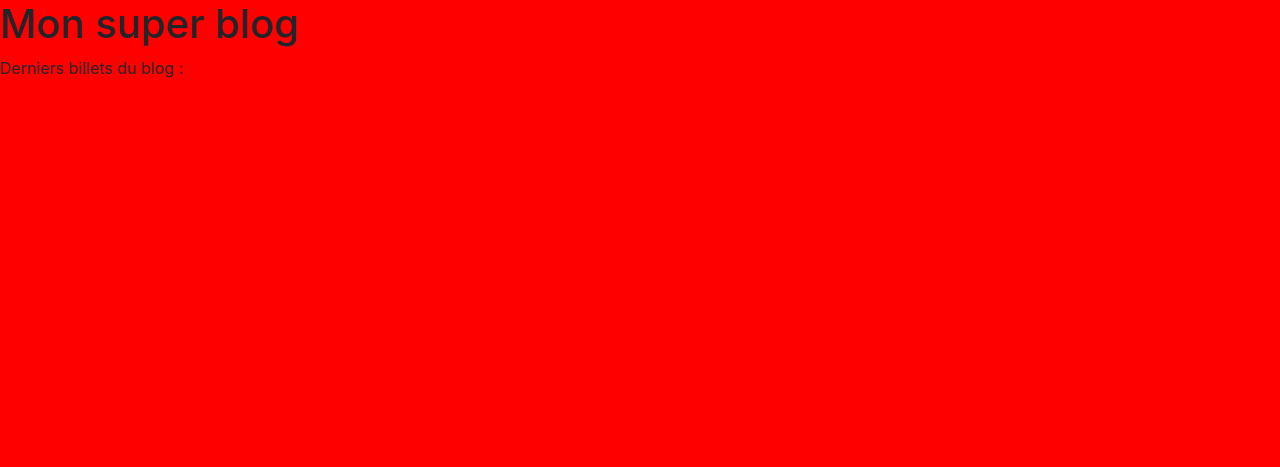
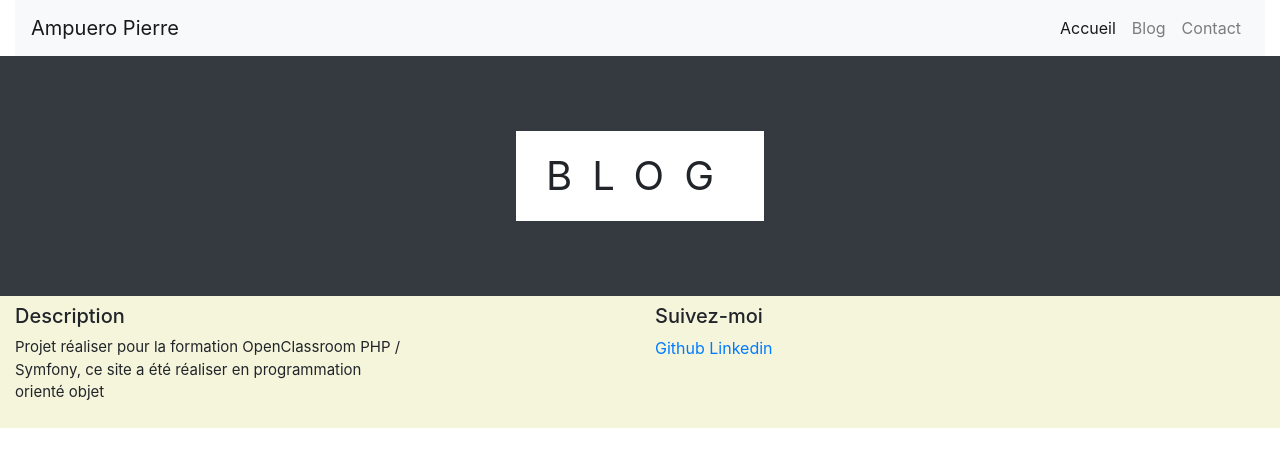
Before and after one commit to ampueropierre/blog, a PHP site: page / in a window 1280 px wide. Shown: the top 467 px of the page. Run offline with PHP 8.4, Linux system fonts and the light colour scheme; data that the repository does not hold is empty.

Commit message:
modify design and add scss

```diff
--- a/Public/css/style.css
+++ b/Public/css/style.css
@@ -1,3 +1,25 @@
-body {
-	background: red;
-}
+a {
+  text-decoration: none; }
+  a:hover {
+    text-decoration: none; }
+
+.news a {
+  color: #212529; }
+  .news a:hover {
+    color: #0085a1; }
+.news .news-title {
+  font-size: 36px; }
+
+footer {
+  background-color: beige; }
+  footer p {
+    font-size: 15px; }
+
+.bloc-title-page .title-page {
+  padding: 15px 30px;
+  background-color: white;
+  text-transform: uppercase;
+  letter-spacing: 20px;
+  font-size: 40px; }
+
+/*# sourceMappingURL=style.css.map */
--- /dev/null
+++ b/Public/scss/_bloc-title-page.scss
@@ -0,0 +1,9 @@
+.bloc-title-page {
+	.title-page {
+		padding: 15px 30px;
+		background-color: white;
+		text-transform: uppercase;
+		letter-spacing: 20px;
+		font-size: 40px;
+	}
+}
--- /dev/null
+++ b/Public/scss/_clean.scss
@@ -0,0 +1,6 @@
+a {
+	text-decoration: none;
+	&:hover {
+		text-decoration: none;
+	}
+}
--- /dev/null
+++ b/Public/scss/_footer.scss
@@ -0,0 +1,6 @@
+footer {
+	background-color : beige;
+	p {
+		font-size: 15px;
+	}
+}
--- /dev/null
+++ b/Public/scss/_news.scss
@@ -0,0 +1,11 @@
+.news {
+	a {
+		color: #212529;
+		&:hover {
+			color: #0085a1;
+		}
+	}
+	.news-title {
+		font-size: 36px;
+	}
+}
--- /dev/null
+++ b/Public/scss/style.scss
@@ -0,0 +1,7 @@
+@import 'clean';
+
+@import 'news';
+
+@import 'footer';
+
+@import 'bloc-title-page';
--- a/view/frontend/listPostView.php
+++ b/view/frontend/listPostView.php
@@ -1,25 +1,26 @@
 <?php
 $title = 'Mon blog';
 ob_start();
-?>
 
-<h1>Mon super blog</h1>
-<p>Derniers billets du blog :</p>
-<?php
 foreach ($posts as $post)
 {
 ?>
 <div class="news">
-	<h3>
-		<?= htmlspecialchars($post->title()) ?>
-		<br>
+	<a href="">
+		<h3 class="news-title">
+			<?= htmlspecialchars($post->title()) ?>
+		</h3>
+		<p>
+			<?= nl2br(htmlspecialchars($post->content())) ?>
+		</p>
+
+	</a>
+	<p class="news-meta">
 		<em>Publié le <?= $post->dateCreation()->format('d/m/Y à H:i:s') ?></em>
-	</h3>
-	<p>
-		<?= nl2br(htmlspecialchars($post->content())) ?>
 		<br>
 		<em><a href="index.php?action=post&id=<?= $post->id() ?>">Commentaires</a></em>
 	</p>
+	<hr>
 </div>
 <?php
 }
--- a/view/frontend/template.php
+++ b/view/frontend/template.php
@@ -4,10 +4,59 @@
 		<meta charset="UTF-8">
 		<title><?= $title ?></title>
 		<link rel="stylesheet" href="https://stackpath.bootstrapcdn.com/bootstrap/4.3.1/css/bootstrap.min.css" integrity="sha384-ggOyR0iXCbMQv3Xipma34MD+dH/1fQ784/j6cY/iJTQUOhcWr7x9JvoRxT2MZw1T" crossorigin="anonymous">
-		<link rel="stylesheet" href="Public/css/style.css">
+		<link rel="stylesheet" href="public/css/style.css">
+		<meta name="viewport" content="width=device-width, initial-scale=1.0">
 	</head>
 	<body>
-		<?= $content ?>
+		<header>
+			<div class="container-fluid">
+				<nav class="navbar navbar-expand-lg navbar-light bg-light">
+					<a class="navbar-brand" href="#">Ampuero Pierre</a>
+					<button class="navbar-toggler" type="button" data-toggle="collapse" data-target="#navbarNavAltMarkup" aria-controls="navbarNavAltMarkup" aria-expanded="false" aria-label="Toggle navigation">
+						<span class="navbar-toggler-icon"></span>
+					</button>
+					<div class="collapse navbar-collapse" id="navbarNavAltMarkup">
+						<div class="navbar-nav ml-auto">
+							<a class="nav-item nav-link active" href="#">Accueil</a>
+							<a class="nav-item nav-link" href="#">Blog</a>
+							<a class="nav-item nav-link" href="#">Contact</a>
+						</div>
+					</div>
+				</nav>
+			</div>
+		</header>
+
+		<div class="bloc-title-page bg-dark d-flex" style="height: 240px">
+			<div class="title-page m-auto">Blog</div>
+		</div>
+
+		<div class="wrapp-content">
+			<div class="container">
+				<div class="row">
+					<div class="col-lg-8 col-md-10 mx-auto">
+						<?= $content ?>
+					</div>
+				</div>
+
+			</div>
+		</div>
+
+		<footer>
+			<div class="container-fluid">
+				<div class="row py-2">
+					<div class="col-md">
+						<h5>Description</h5>
+						<p style="width: 400px">Projet réaliser pour la formation OpenClassroom PHP / Symfony, ce site a été réaliser en programmation orienté objet</p>
+					</div>
+					<div class="col-md">
+						<h5>Suivez-moi</h5>
+						<a href="">Github</a>
+						<a href="">Linkedin</a>
+					</div>
+				</div>
+			</div>
+		</footer>
 		<script src="https://code.jquery.com/jquery-3.3.1.slim.min.js" integrity="sha384-q8i/X+965DzO0rT7abK41JStQIAqVgRVzpbzo5smXKp4YfRvH+8abtTE1Pi6jizo" crossorigin="anonymous"></script>
+		<script src="https://stackpath.bootstrapcdn.com/bootstrap/4.3.1/js/bootstrap.min.js" integrity="sha384-JjSmVgyd0p3pXB1rRibZUAYoIIy6OrQ6VrjIEaFf/nJGzIxFDsf4x0xIM+B07jRM" crossorigin="anonymous"></script>
 	</body>
 </html>
```
Also changed, not shown: Public/scss/_header.scss (added), 1 other file.
